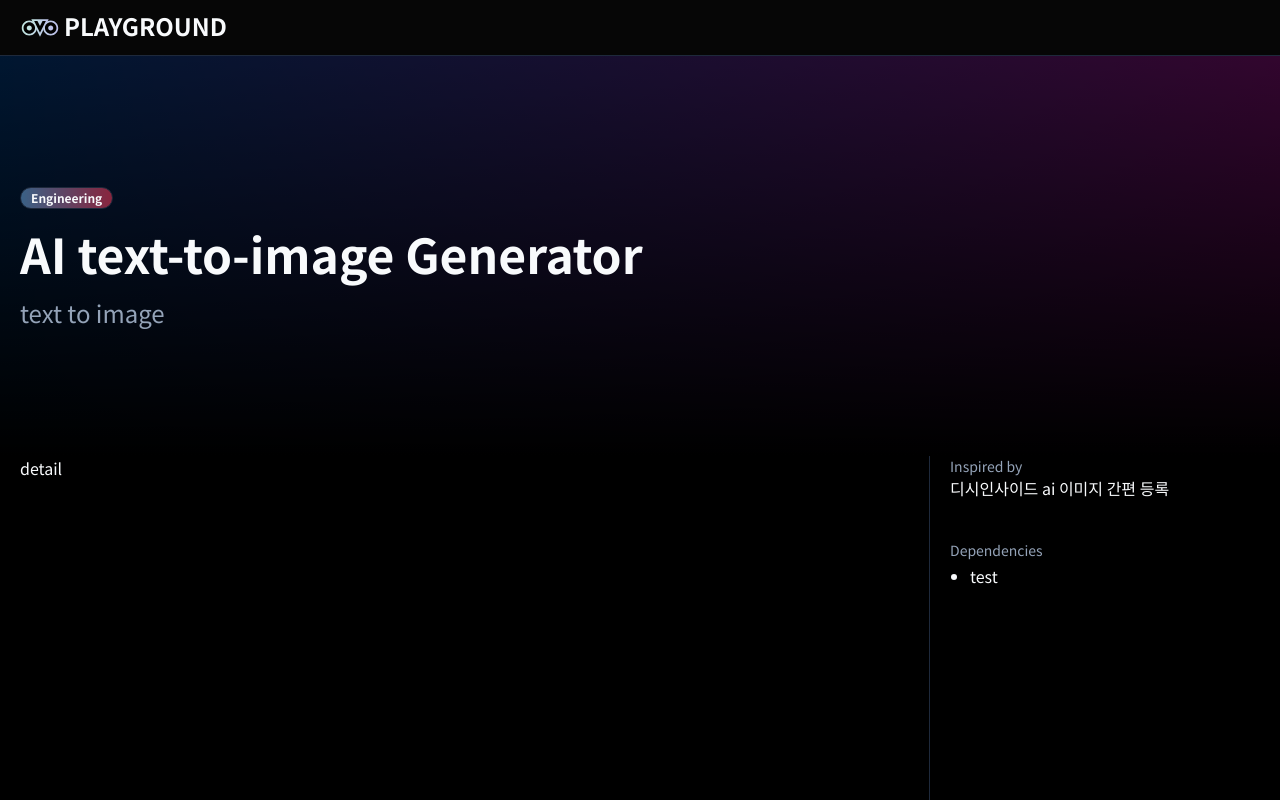
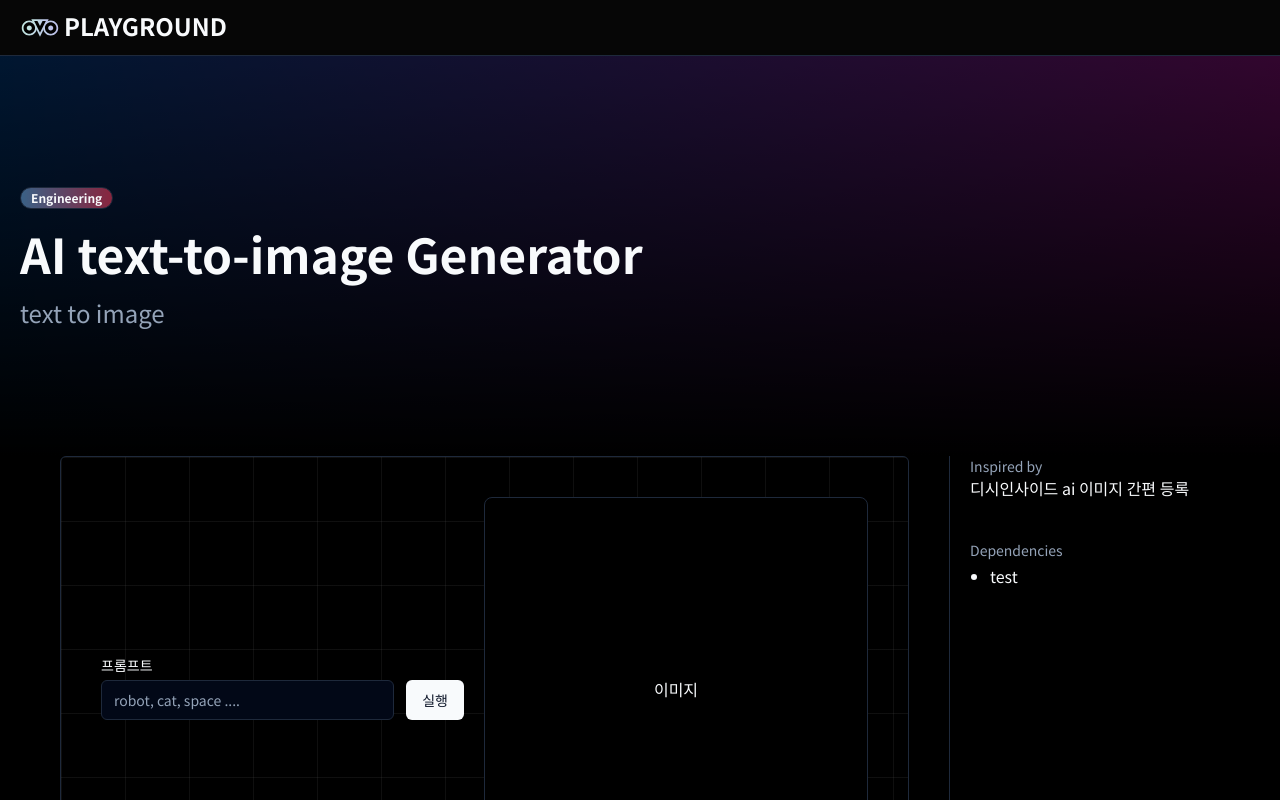
Before and after one commit to OU9999/ou9999-playground, a Next.js app: page /detail/ai-tti in a window 1280 px wide. Shown: the top 800 px of the page. Built offline with nearby package versions, Linux system fonts and the light colour scheme; no server answers.

Commit message:
[feat] ai text to image css

```diff
--- a/package.json
+++ b/package.json
@@ -10,8 +10,10 @@
   },
   "dependencies": {
     "@radix-ui/react-dialog": "^1.0.5",
+    "@radix-ui/react-label": "^2.0.2",
     "@radix-ui/react-slot": "^1.0.2",
     "@radix-ui/react-tabs": "^1.0.4",
+    "axios": "^1.6.8",
     "class-variance-authority": "^0.7.0",
     "clsx": "^2.1.0",
     "lucide-react": "^0.359.0",
--- a/src/app/(detail-layout)/detail/ai-tti/page.tsx
+++ b/src/app/(detail-layout)/detail/ai-tti/page.tsx
@@ -1,5 +1,13 @@
+import AiTextToImage from "@/components/mainSection/ai-text-to-image";
+
+const API_TOKEN = process.env.NEXT_PUBLIC_REPLICATE_API_TOKEN;
+
 const AiTtiDetailPage = () => {
-  return <div className="w-full h-dvh">detail</div>;
+  return (
+    <div className="w-full h-dvh">
+      <AiTextToImage />
+    </div>
+  );
 };
 
 export default AiTtiDetailPage;
--- a/src/app/(detail-layout)/layout.tsx
+++ b/src/app/(detail-layout)/layout.tsx
@@ -20,7 +20,7 @@ const DetailLayout = ({
           </div>
         </div>
         <div className="w-full max-w-336 flex h-full px-5 space-x-5">
-          <div className="w-full max-w-full md:max-w-[75%] md:border-r-1  border-slate-800 ">
+          <div className="w-full max-w-full md:max-w-[75%] md:border-r-1 border-slate-800 ">
             {children}
           </div>
           <div className="w-full max-w-[25%] hidden md:inline-block">
--- /dev/null
+++ b/src/components/mainSection/ai-text-to-image.tsx
@@ -0,0 +1,28 @@
+"use client";
+import { Button } from "../ui/button";
+import { Input } from "../ui/input";
+import { Label } from "../ui/label";
+
+const AiTextToImage = () => {
+  return (
+    <div className="flex flex-col xl:flex-row mx-0 md:mx-10 space-y-10 xl:space-y-0 space-x-0 xl:space-x-5  h-auto justify-center items-center content-center p-10 border rounded-md bg-[length:2rem_2rem]  md:bg-[length:4rem_4rem] bg-grid-background">
+      <div className="flex flex-col w-72 md:w-96 space-y-2">
+        <Label htmlFor="text-input">프롬프트</Label>
+        <div className="flex w-full space-x-3">
+          <Input
+            id="text-input"
+            type="text"
+            placeholder="robot, cat, space ...."
+          />
+          <Button>실행</Button>
+        </div>
+      </div>
+
+      <div className="w-72 h-72 md:w-96 md:h-96 min-w-72 min-h-72 md:min-w-96 md:min-h-96 rounded-lg flex justify-center items-center border bg-black">
+        이미지
+      </div>
+    </div>
+  );
+};
+
+export default AiTextToImage;
--- /dev/null
+++ b/src/components/ui/input.tsx
@@ -0,0 +1,25 @@
+import * as React from "react"
+
+import { cn } from "@/lib/utils"
+
+export interface InputProps
+  extends React.InputHTMLAttributes<HTMLInputElement> {}
+
+const Input = React.forwardRef<HTMLInputElement, InputProps>(
+  ({ className, type, ...props }, ref) => {
+    return (
+      <input
+        type={type}
+        className={cn(
+          "flex h-10 w-full rounded-md border border-input bg-background px-3 py-2 text-sm ring-offset-background file:border-0 file:bg-transparent file:text-sm file:font-medium placeholder:text-muted-foreground focus-visible:outline-none focus-visible:ring-2 focus-visible:ring-ring focus-visible:ring-offset-2 disabled:cursor-not-allowed disabled:opacity-50",
+          className
+        )}
+        ref={ref}
+        {...props}
+      />
+    )
+  }
+)
+Input.displayName = "Input"
+
+export { Input }
--- /dev/null
+++ b/src/components/ui/label.tsx
@@ -0,0 +1,26 @@
+"use client"
+
+import * as React from "react"
+import * as LabelPrimitive from "@radix-ui/react-label"
+import { cva, type VariantProps } from "class-variance-authority"
+
+import { cn } from "@/lib/utils"
+
+const labelVariants = cva(
+  "text-sm font-medium leading-none peer-disabled:cursor-not-allowed peer-disabled:opacity-70"
+)
+
+const Label = React.forwardRef<
+  React.ElementRef<typeof LabelPrimitive.Root>,
+  React.ComponentPropsWithoutRef<typeof LabelPrimitive.Root> &
+    VariantProps<typeof labelVariants>
+>(({ className, ...props }, ref) => (
+  <LabelPrimitive.Root
+    ref={ref}
+    className={cn(labelVariants(), className)}
+    {...props}
+  />
+))
+Label.displayName = LabelPrimitive.Root.displayName
+
+export { Label }
--- a/tailwind.config.ts
+++ b/tailwind.config.ts
@@ -79,6 +79,8 @@ const config = {
       backgroundImage: {
         "gradient-head":
           "linear-gradient(to bottom, rgba(0,0,0,0.8) , rgba(0, 0, 0, 1)), linear-gradient(to right, rgb(0,112,243), rgb(248,28,229))",
+        "grid-background":
+          "linear-gradient(to right, rgba(150,150,150,0.1) 1px, #0000 1px), linear-gradient(to bottom, rgba(150,150,150,0.1) 1px, #0000 1px)",
       },
     },
   },
```
Also changed, not shown: 2 other files (tests, documents, lock files or other folders).
